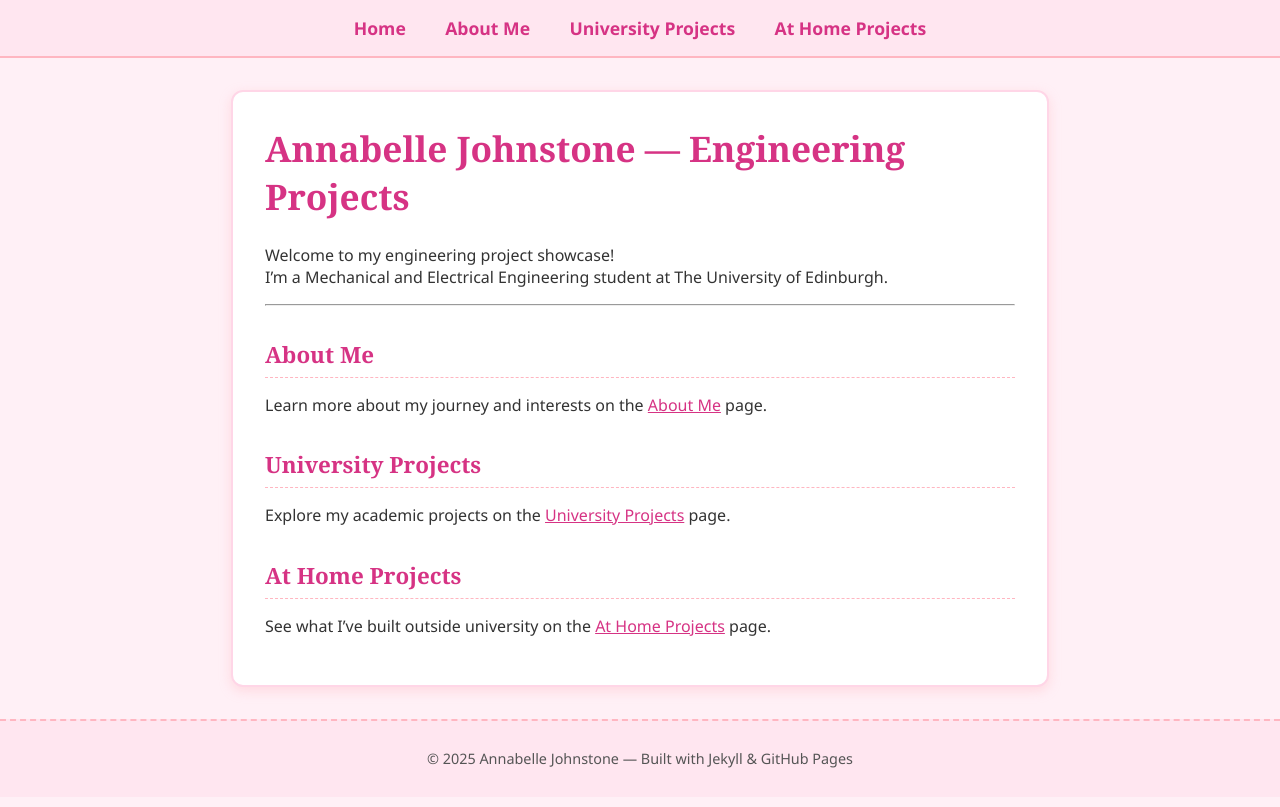
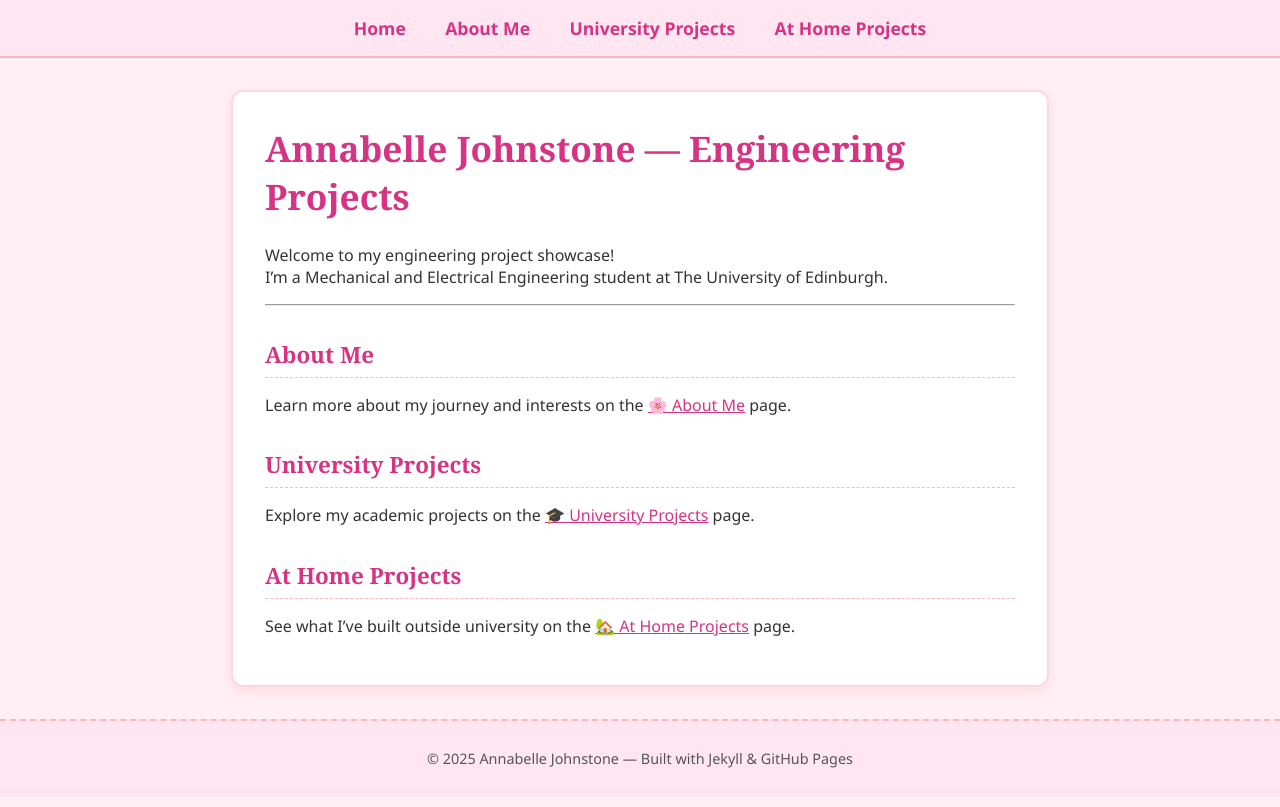
Before and after one commit to AnnabelleJohnstone/AJengineering-projects, a Jekyll site: the page built from index.md, in a window 1280 px wide. Shown: the top 807 px of the page. Built offline with Jekyll 4.4.1, drawn with Linux system fonts in a browser that asks for light colours; part of the change alters nothing that is shown.

```diff
--- a/index.md
+++ b/index.md
@@ -11,10 +11,10 @@ I'm a Mechanical and Electrical Engineering student at The University of Edinbur
 ---
 
 ## About Me
-Learn more about my journey and interests on the [About Me](/about/) page.
+Learn more about my journey and interests on the [🌸 About Me]({{ '/about/' | relative_url }}) page.
 
 ## University Projects
-Explore my academic projects on the [University Projects](/university-projects/) page.
+Explore my academic projects on the [🎓 University Projects]({{ '/university-projects/' | relative_url }}) page.
 
 ## At Home Projects
-See what I’ve built outside university on the [At Home Projects](/home-projects/) page.
+See what I’ve built outside university on the [🏡 At Home Projects]({{ '/home-projects/' | relative_url }}) page.
```
